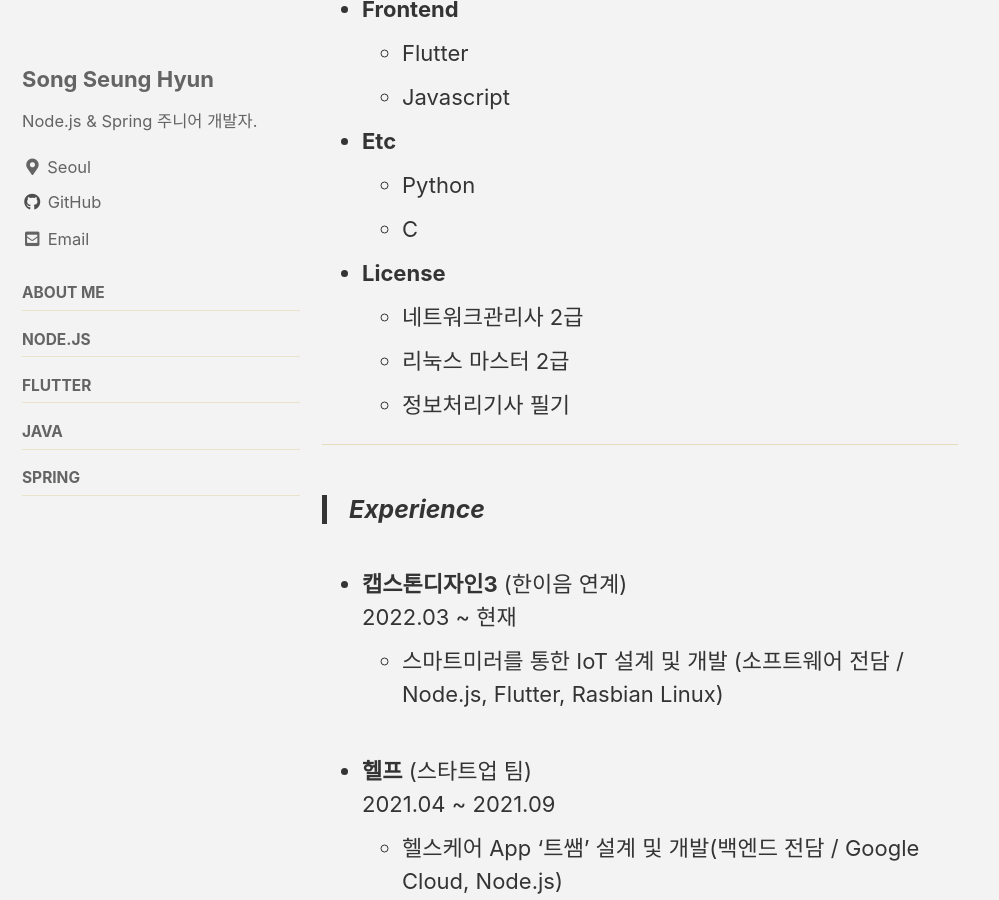
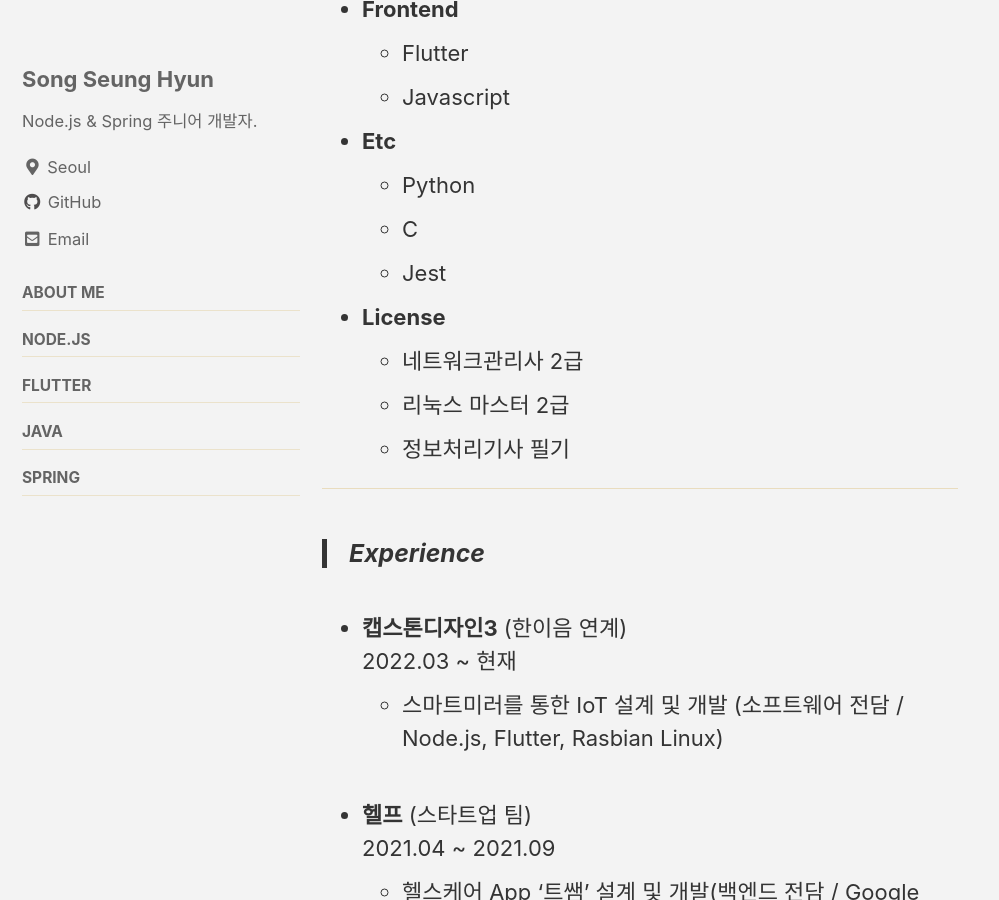
Before and after one commit to songsh927/songsh927.github.io, a Jekyll site: the page built from _posts/2022-05-22-About_Me.md, in a window 1280 px wide and 900 px high, scrolled down 1542 px. Shown: the whole window, without its empty margins (0-999 px from the left). Built offline with Jekyll 4.4.1, drawn with Linux system fonts in a browser that asks for light colours; cached includes are drawn as plain includes.

Commit message:
22.07.05

```diff
--- a/_posts/2022-05-22-About_Me.md
+++ b/_posts/2022-05-22-About_Me.md
@@ -46,6 +46,7 @@ Java/Kotlin Spring에 관심이 많으며, 취미로 Flutter를 다루고 있습
 - **Etc**
     + Python
     + C
+    + Jest
 
 - **License**
     + 네트워크관리사 2급
```
